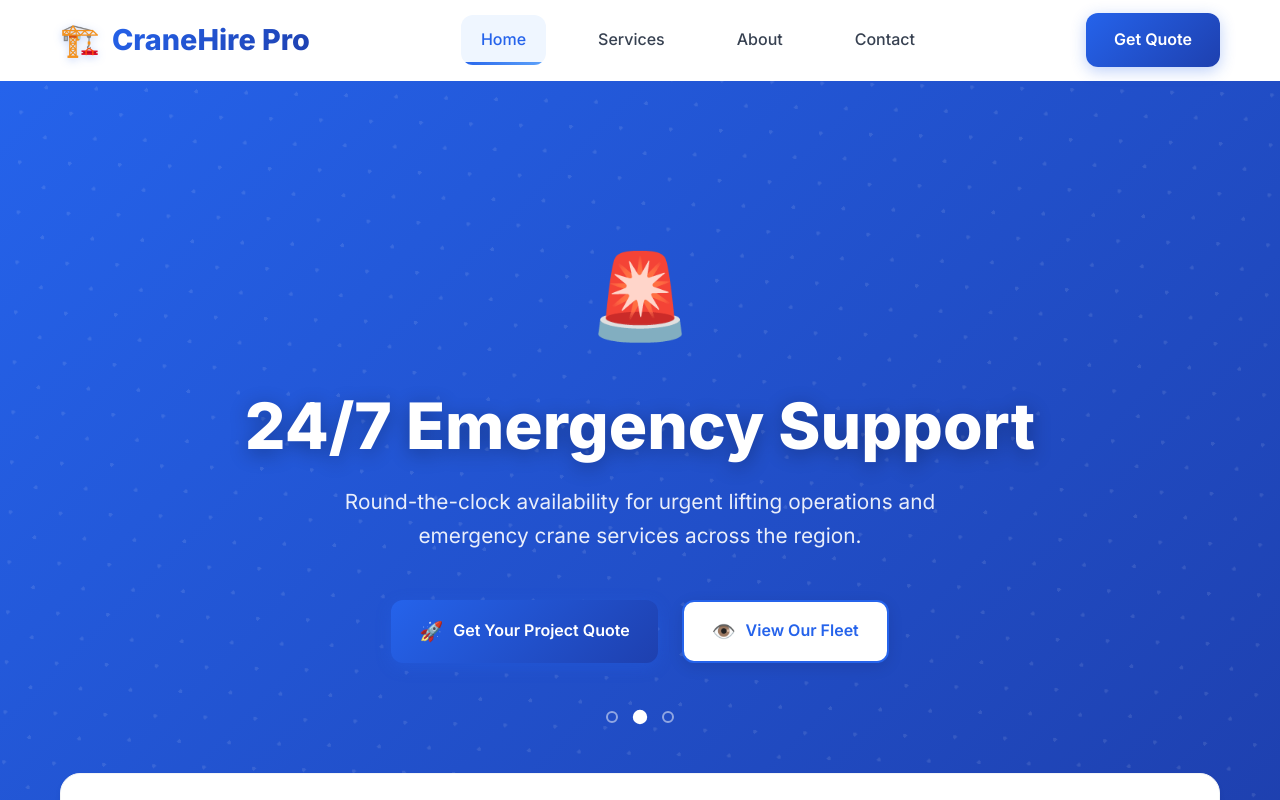
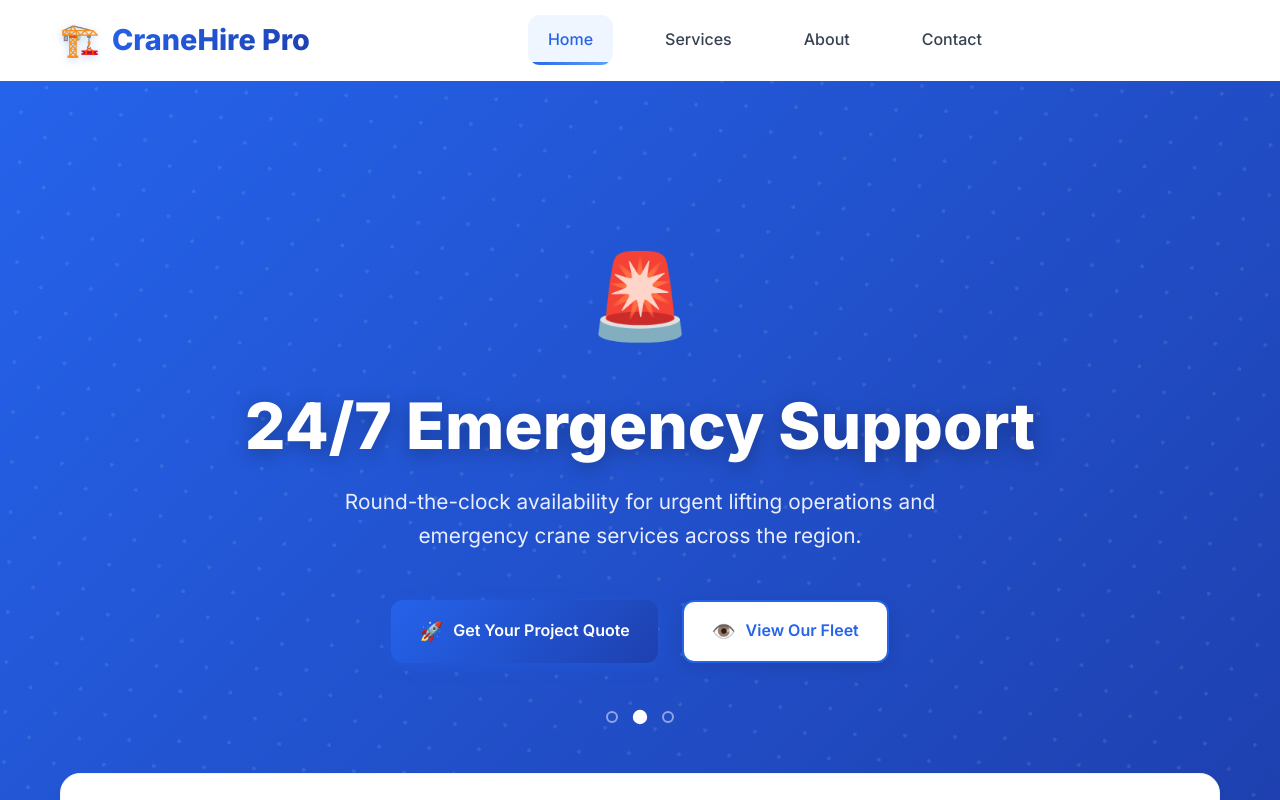
Before and after one commit to alispatel111/crane-hiring, a React (Create React App) app: page / in a window 1280 px wide. Shown: the top 800 px of the page. Built offline with nearby package versions, Linux system fonts and the light colour scheme.

Commit message:
Update Navbar.jsx

```diff
--- a/src/components/Navbar/Navbar.jsx
+++ b/src/components/Navbar/Navbar.jsx
@@ -50,9 +50,9 @@ export default function Navbar() {
           </div>
 
           <div className="navbar-actions">
-            <Link to="/contact" className="btn btn-primary navbar-cta">
+{/*             <Link to="/contact" className="btn btn-primary navbar-cta">
               Get Quote
-            </Link>
+            </Link> */}
 
             {/* Mobile menu button */}
             <div className="mobile-menu-btn">
```
